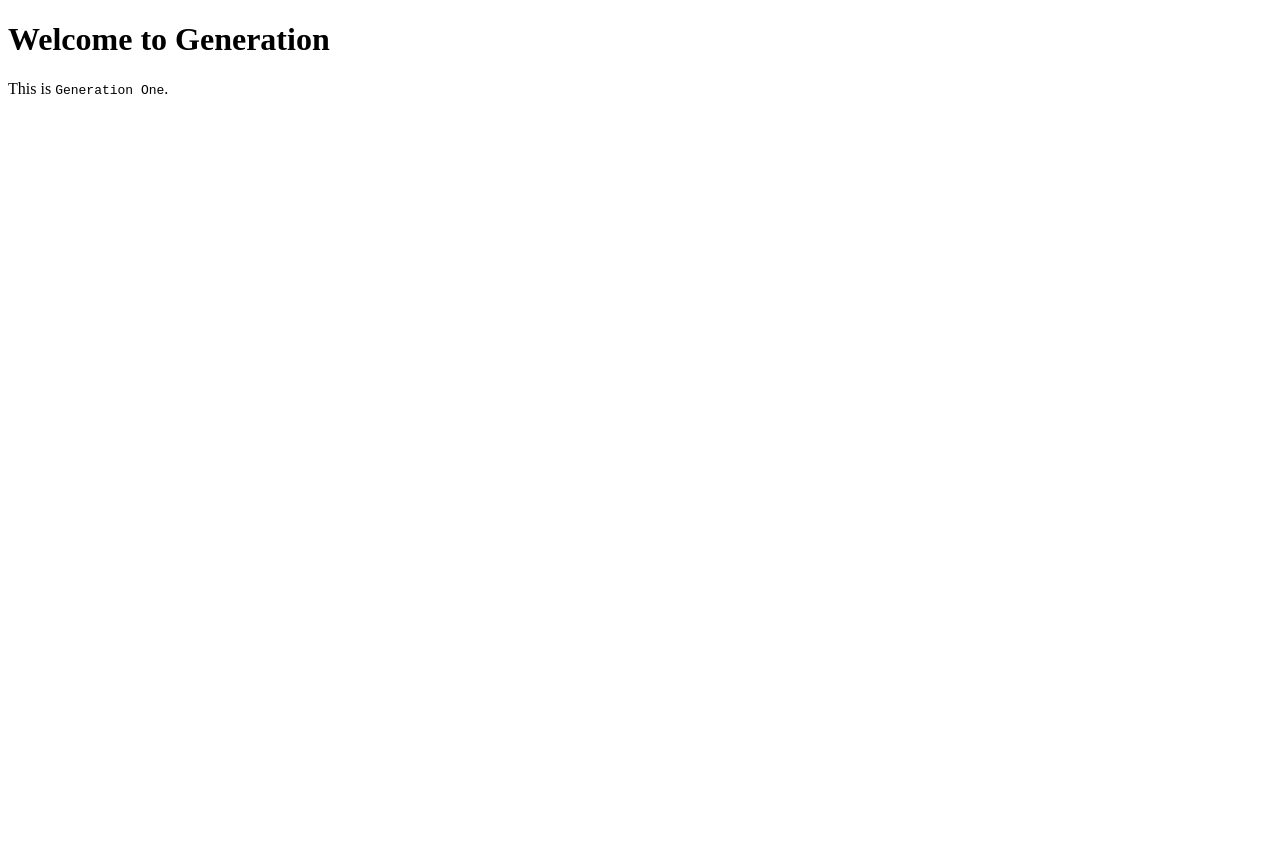
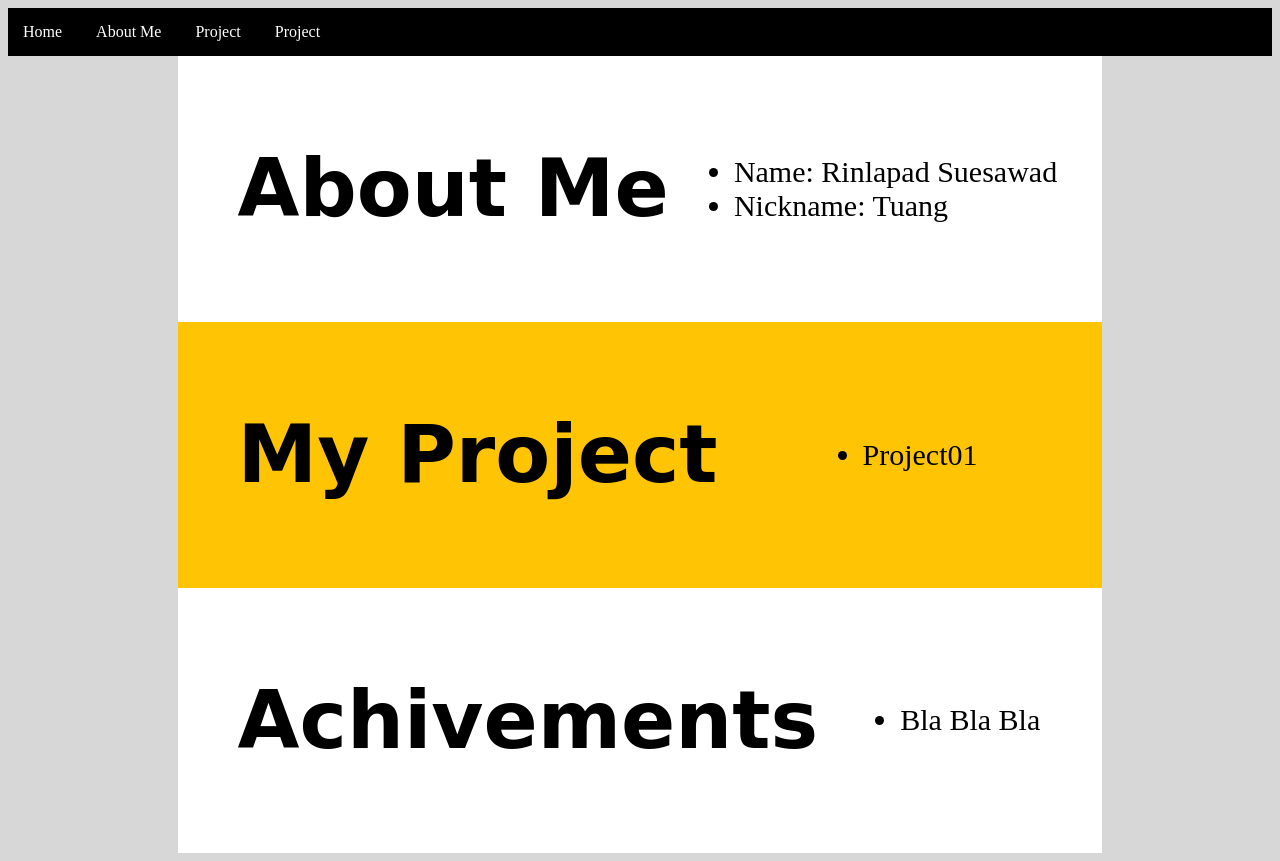
Before and after one commit to tuangrin/GenerationOne, a plain HTML site: page index.html in a window 1280 px wide. Before the commit the page ends 800 px from the top, so only its background shows below. Drawn offline with Linux system fonts and the light colour scheme.

Commit message:
chore: changed index.html and added style.css

```diff
--- a/index.html
+++ b/index.html
@@ -4,10 +4,58 @@
     <meta charset="UTF-8">
     <meta http-equiv="X-UA-Compatible" content="IE=edge">
     <meta name="viewport" content="width=device-width, initial-scale=1.0">
-    <title>Generation One</title>
+    <title>My Portfolio</title>
+    <link rel="stylesheet" href="style.css">
+
+
 </head>
+
+
 <body>
-    <h1>Welcome to Generation</h1>
-    <p>This is <code>Generation One</code>.</p>
+<!--Menu-->
+<header class="top-header">
+        <a class="menu-item" href="#home">Home</a>
+        <a class="menu-item" href="#news">About Me</a>
+        <a class="menu-item" href="#contact">Project</a>
+        <a class="menu-item" href="#contact">Project</a>
+</header>
+
+<!--topic-->
+<!--<div class="topic-container">-->
+    <div class="box1">
+        <div class="inner-box1">
+             <h2 class="topic">About Me</h2>
+                <div class="inner-box1-1">
+                    <ul>
+                        <li>Name: Rinlapad Suesawad</li>
+                        <li>Nickname: Tuang</li>
+            <!--    <li>Age: 23 years old</li> -->
+                </div>
+        </div>
+    </div>
+
+    <!--Project-->
+    <div class="box2">
+        <div class="inner-box1">
+             <h2 class="topic">My Project</h2>
+                <div class="inner-box1-1">
+                    <ul>
+                        <li>Project01</li>
+                </div>
+        </div>
+    </div>
+    <!--Achivements-->
+    <div class="box1">
+        <div class="inner-box1">
+             <h2 class="topic">Achivements</h2>
+                <div class="inner-box1-1">
+                    <ul>
+                        <li>Bla Bla Bla</li>
+                </div>
+        </div>
+    </div>
+<!--</div>-->
+
+
 </body>
 </html>
--- /dev/null
+++ b/style.css
@@ -0,0 +1,70 @@
+html{
+    background-color: rgb(215, 215, 215);
+    margin: 0px;
+    padding: 0px;
+}
+
+/* Menu */
+
+.top-header{
+    background-color: black;
+    padding: 0px;
+}
+
+.menu-item{
+    color: white;
+    padding: 15px;
+    display: inline-block;
+    text-decoration: none;
+
+
+}
+
+
+
+  /* Topic */
+.box1{
+    max-width: 70%;
+    background-color: white;
+    padding: 20px;
+    margin: auto;
+}
+
+.box2{
+    /* display:flex;
+     align-items:center;*/
+     max-width: 70%;
+     background-color: rgb(255, 197, 4);
+     padding: 20px;
+     margin: auto;
+ }
+
+.topic{
+    display: flex;
+    font-family: 'Chonburi', cursive;
+}
+
+h2{
+    font-size: 80px;
+padding-left: 40px;
+   /* display: flex;
+    align-items: center;*/
+}
+
+.inner-box1{
+ display: flex;
+ /*text-align: left;*/
+}
+
+.inner-box1-1{
+    font-size: 30px;
+    margin: auto;
+
+}
+
+.inner-box2{
+    display: flex;
+    text-align: right;
+    padding: 0;
+    border: solid;
+   }
```
Also changed, not shown: 1 other file.
